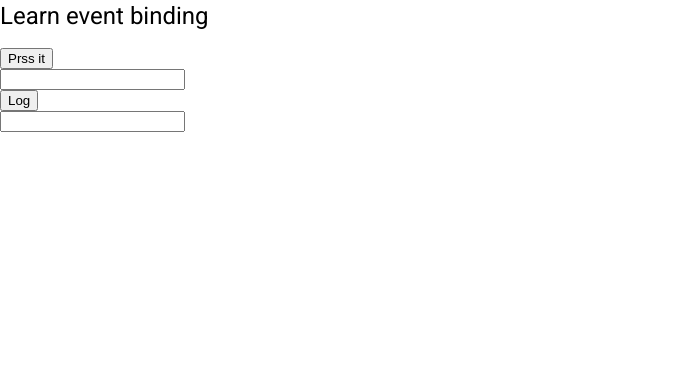
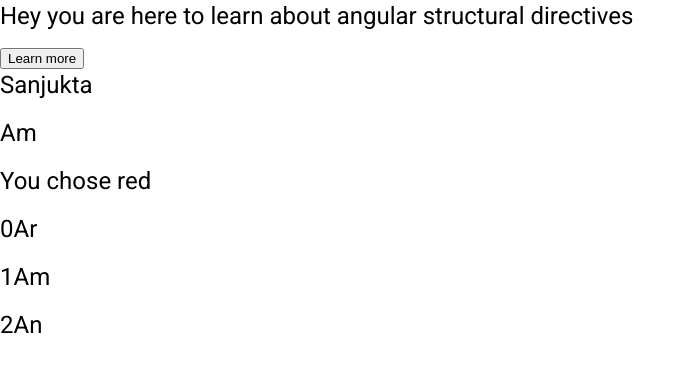
Before and after one commit to arip995/demo-angular-project, an Angular app: page / in a window 1280 px wide. Shown: the top 372 px of the page, without its empty margins (0-696 px from the left). Built offline with nearby package versions, Linux system fonts and the light colour scheme.

Commit message:
structural directives

```diff
--- a/src/app/app.component.html
+++ b/src/app/app.component.html
@@ -1,2 +1,3 @@
 <!-- <app-info></app-info> -->
-<app-event-binding></app-event-binding>
+<!-- <app-event-binding></app-event-binding> -->
+<app-if-for-switch-directive></app-if-for-switch-directive>
--- a/src/app/app.module.ts
+++ b/src/app/app.module.ts
@@ -6,12 +6,14 @@
 import { BrowserAnimationsModule } from '@angular/platform-browser/animations';
 import { InfoComponent } from './class-binding/info.component';
 import { EventBindingComponent } from './event-binding/event-binding.component';
+import { IfForSwitchDirectiveComponent } from './if-for-switch-directive/if-for-switch-directive.component';
 
 @NgModule({
   declarations: [
     AppComponent,
     InfoComponent,
-    EventBindingComponent
+    EventBindingComponent,
+    IfForSwitchDirectiveComponent
   ],
   imports: [
     BrowserModule,
--- /dev/null
+++ b/src/app/if-for-switch-directive/if-for-switch-directive.component.html
@@ -0,0 +1,30 @@
+<!-- ngIf -->
+<h1>Hey you are here to learn about angular structural directives</h1>
+<button (click)="onClick()">Learn more</button>
+<h1 *ngIf="isRender">What is angular structural directives</h1>
+
+<h1 *ngIf="isRender;else elseBlock">Arindam</h1>
+<ng-template #elseBlock>
+    <h1>Sanjukta</h1>
+</ng-template>
+
+<div *ngIf="isRender;then a;else b"></div>
+<ng-template #a>
+    <h1>An</h1>
+</ng-template>
+<ng-template #b>
+    <h1>Am</h1>
+</ng-template>
+
+<!-- ngSwitch -->
+<div [ngSwitch]="color">
+    <h1 *ngSwitchCase="'red'">You chose red</h1>
+    <h1 *ngSwitchCase="'yellow'">You chose yellow</h1>
+    <h1 *ngSwitchCase="'orange'">You chose orange</h1>
+    <h1 *ngSwitchDefault>Pick Again</h1>
+</div>
+
+<!-- ngFor -->
+<div *ngFor="let name of names;index as i">
+    <h1>{{i}}{{name}}</h1>
+</div>
--- /dev/null
+++ b/src/app/if-for-switch-directive/if-for-switch-directive.component.ts
@@ -0,0 +1,21 @@
+import { Component, OnInit } from '@angular/core';
+
+@Component({
+  selector: 'app-if-for-switch-directive',
+  templateUrl: './if-for-switch-directive.component.html',
+  styleUrls: ['./if-for-switch-directive.component.css']
+})
+export class IfForSwitchDirectiveComponent implements OnInit {
+  isRender:boolean = false;
+  color:string = "red";
+  names=["Ar","Am","An"];
+  onClick(){
+    this.isRender = true;
+  }
+  constructor() { }
+
+  ngOnInit(): void {
+
+  }
+
+}
```
Also changed, not shown: src/app/if-for-switch-directive/if-for-switch-directive.component.css (added).
